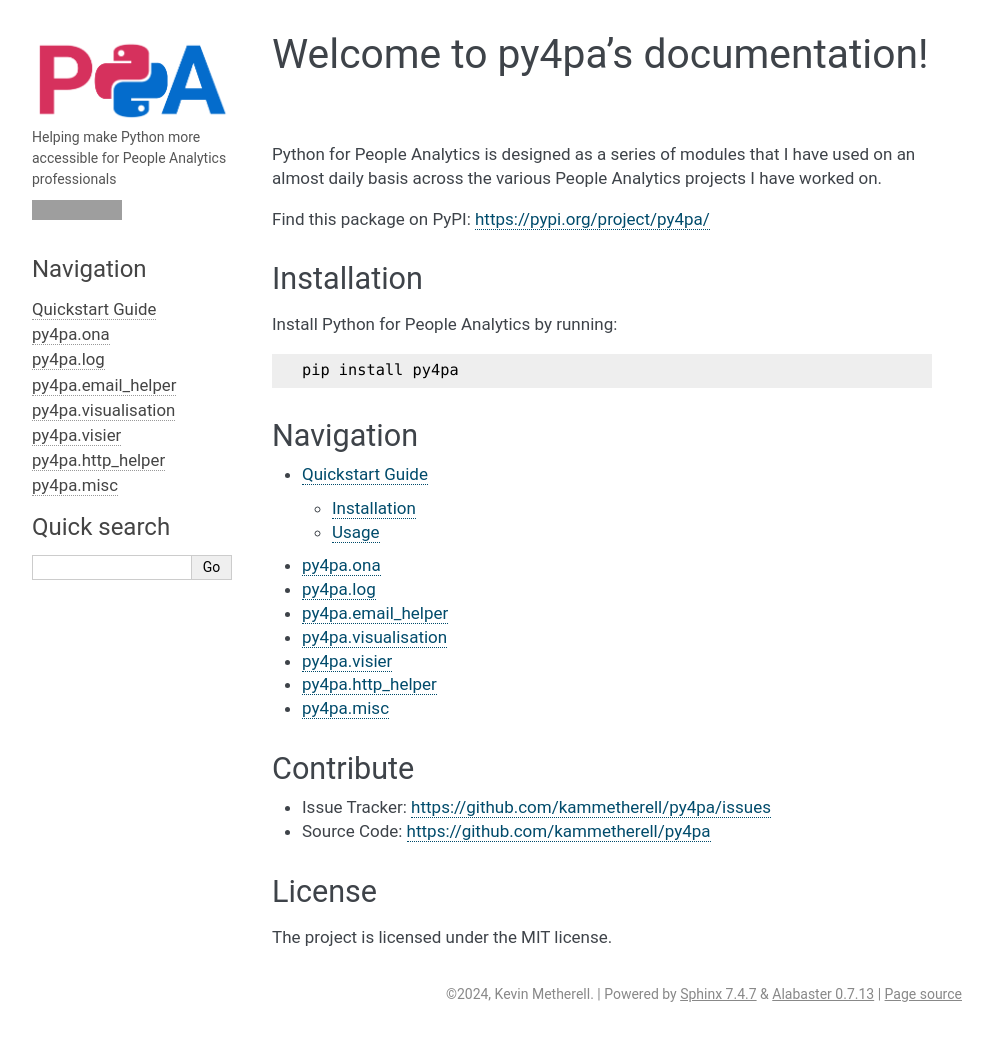
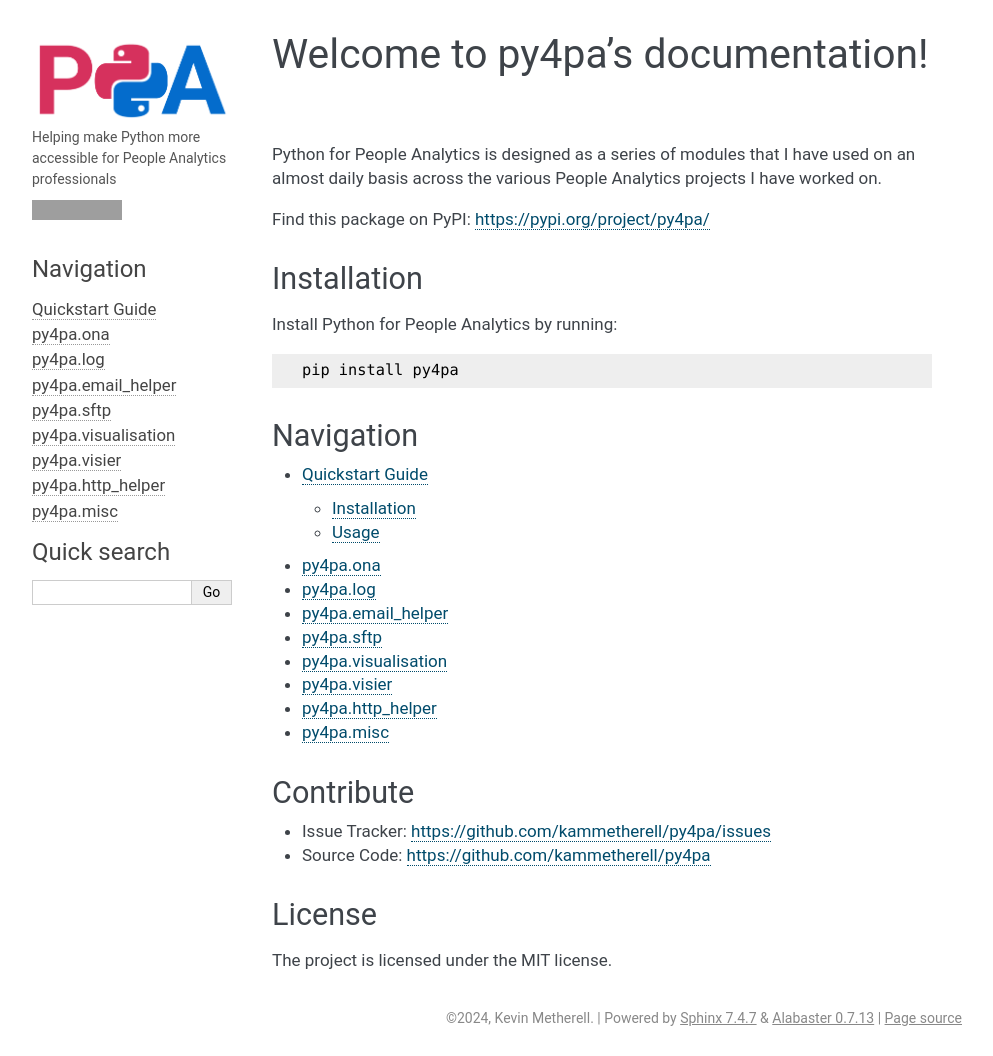
Before and after one commit to kammetherell/py4pa, a Sphinx documentation site: the page built from docs/source/index.rst, in a window 1280 px wide and 1056 px high. Shown: the whole window, without its empty margins (148-1141 px from the left). Built offline with Sphinx 7.4.7, drawn with Linux system fonts in a browser that asks for light colours; pages that are not in the unit, such as notebooks, are missing from menus; grey boxes are pictures that could not be loaded.

Commit message:
add sftp docs

```diff
--- a/docs/source/index.rst
+++ b/docs/source/index.rst
@@ -29,6 +29,7 @@ Navigation
    nlp
    log
    email
+   sftp
    data manipulation
    visualisation
    visier
--- /dev/null
+++ b/docs/source/sftp.rst
@@ -0,0 +1,7 @@
+py4pa.sftp
+----------------
+
+.. automodule:: py4pa.sftp
+   :members:
+   :undoc-members:
+   :show-inheritance:
```
Also changed, not shown: 1 other file.
